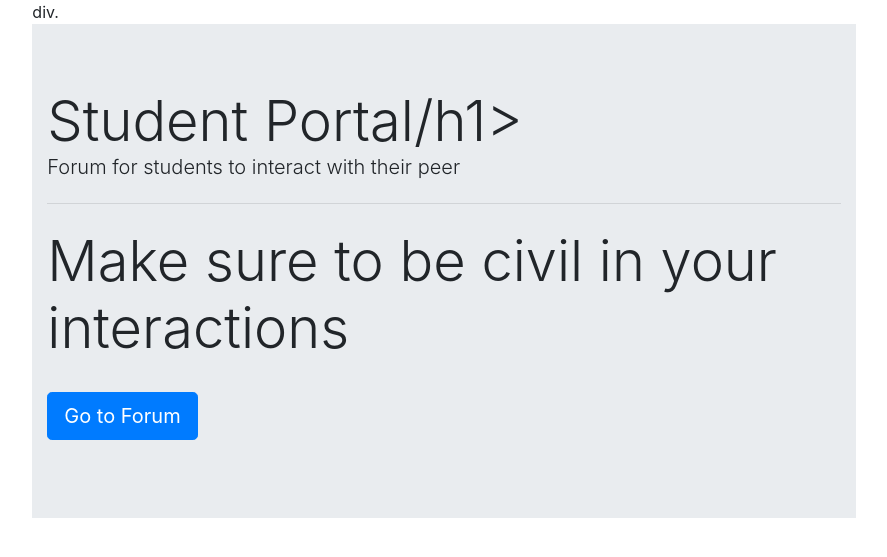
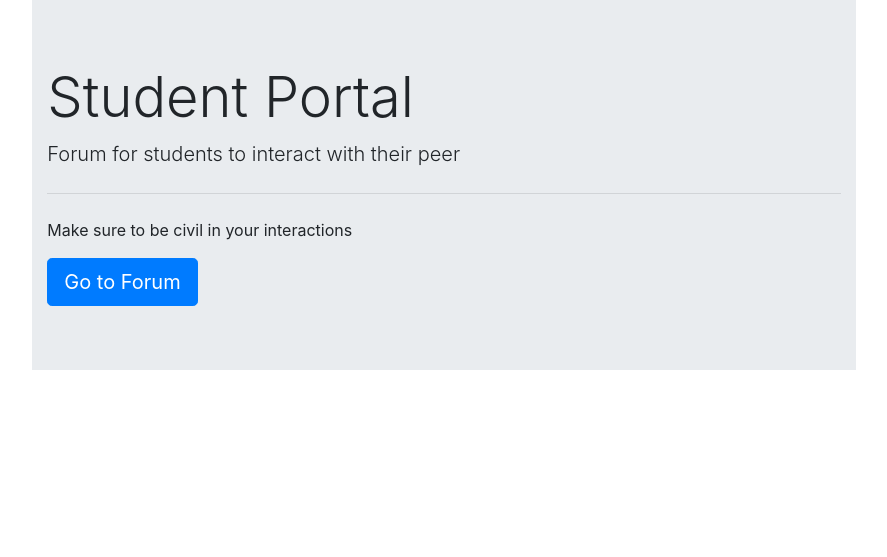
Before and after one commit to UdbhavU/StudentPortal, a Django app: template forum/templates/forum/home.html in a window 1280 px wide. Shown: the part 56-613 px from the top of the page, without its empty margins (196-1083 px from the left). Run offline with Django 3.2, Linux system fonts and the light colour scheme; the template is opened without the code that fills it, so the values that code supplies are empty; some libraries are stand-ins or nearby versions.

Commit message:
fixed home routing

```diff
--- a/forum/templates/forum/home.html
+++ b/forum/templates/forum/home.html
@@ -1,12 +1,12 @@
 {% extends 'forum/base.html' %}
 {% block content %}
-div.<div class="jumbotron jumbotron-fluid">
+<div class="jumbotron jumbotron-fluid">
     <div class="container">
-        <h1 class="display-4">Student Portal/h1>
+        <h1 class="display-4">Student Portal</h1>
         <p class="lead">Forum for students to interact with their peer</p>
         <hr class="my-4">
         <p>Make sure to be civil in your interactions</p>
-        <a class="btn btn-primary btn-lg" href="{% url 'forum/'%}" role="button">Go to Forum</a>
+        <a class="btn btn-primary btn-lg" href="{% url 'Forum-Home'%}" role="button">Go to Forum</a>
     </div>
 </div>
 {% endblock content %}
--- a/forum/urls.py
+++ b/forum/urls.py
@@ -2,5 +2,6 @@ from django.urls import path
 from . import views
 
 urlpatterns =[
-    path('',views.forum, name = 'Forum-Home')
+    path('forum/',views.forum, name = 'Forum-Home'),
+    path('', views.home, name = 'Home')
 ]
```
Also changed, not shown: forum/views.py (line endings or trailing spaces).
